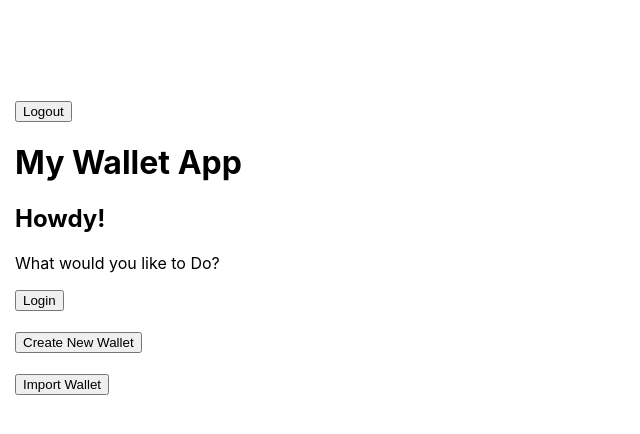
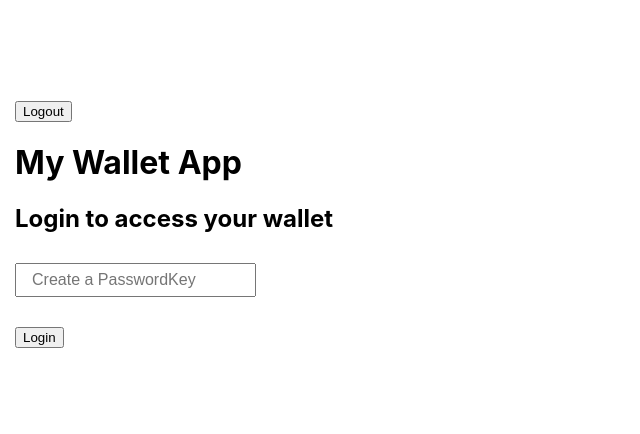
Before and after one commit to sriramkasyap/etherwallet-task2-slingshot, a React (Create React App) app: page / in a window 1280 px wide. Both pictures are taken after a click on the button "Login". Shown: the top 434 px of the page, without its empty margins (0-640 px from the left). Built offline with nearby package versions, Linux system fonts and the light colour scheme.

Commit message:
Login flow working

```diff
--- a/src/App.js
+++ b/src/App.js
@@ -3,6 +3,7 @@ import { useState } from "react";
 import "./App.css";
 import CreateWallet from "./CreateWallet";
 import ImportWallet from "./ImportWallet";
+import LoginScreen from "./LoginScreen";
 import Onboarding from "./Onboarding";
 import WalletScreen from "./WalletScreen";
 const ScreenContext = createContext();
@@ -43,6 +44,8 @@ function App() {
           <ImportWallet />
         ) : screen === "wallet" ? (
           <WalletScreen />
+        ) : screen === "login" ? (
+          <LoginScreen />
         ) : (
           <Onboarding />
         )}
--- a/src/ImportWallet.js
+++ b/src/ImportWallet.js
@@ -35,7 +35,7 @@ const ImportWallet = () => {
         </div>
         <div className="input-holder">
           <input
-            type="passwordKey"
+            type="password"
             placeholder="Create a PasswordKey"
             className="form-control"
             name="passwordKey"
--- /dev/null
+++ b/src/LoginScreen.js
@@ -0,0 +1,50 @@
+import { AES, enc } from "crypto-js";
+import React, { useContext, useState } from "react";
+import { ScreenContext } from "./App";
+
+const LoginScreen = () => {
+  const { setPassword, setScreen, setError, error } = useContext(ScreenContext);
+  const [passwordKey, setPasswordKey] = useState();
+  const handleFormSubmit = async (e) => {
+    e.preventDefault();
+    let encryptedPKey = localStorage.getItem("sling_saved_pkey");
+
+    try {
+      AES.decrypt(encryptedPKey, passwordKey).toString(enc.Utf8);
+
+      setPassword(passwordKey);
+
+      setScreen("wallet");
+    } catch (e) {
+      setError("Decryption failed. Incorrect Password.");
+    }
+  };
+
+  return (
+    <div className="login-screen">
+      <h2>Login to access your wallet</h2>
+
+      <p style={{ color: "red" }}>{error}</p>
+
+      <form onSubmit={handleFormSubmit}>
+        <div className="input-holder">
+          <input
+            type="password"
+            placeholder="Create a PasswordKey"
+            className="form-control"
+            name="passwordKey"
+            value={passwordKey}
+            required={true}
+            onChange={(e) => setPasswordKey(e.target.value)}
+          />
+        </div>
+
+        <button className="submit-button" type="submit">
+          Login
+        </button>
+      </form>
+    </div>
+  );
+};
+
+export default LoginScreen;
--- a/src/WalletScreen.js
+++ b/src/WalletScreen.js
@@ -7,7 +7,7 @@ var AES = require("crypto-js/aes");
 
 const WalletScreen = () => {
   const [wallet, setWallet] = useState();
-  const { password, setScreen, setPassword } = useContext(ScreenContext);
+  const { password, setScreen } = useContext(ScreenContext);
   const [balance, setBalance] = useState(0);
 
   useEffect(() => {
```
